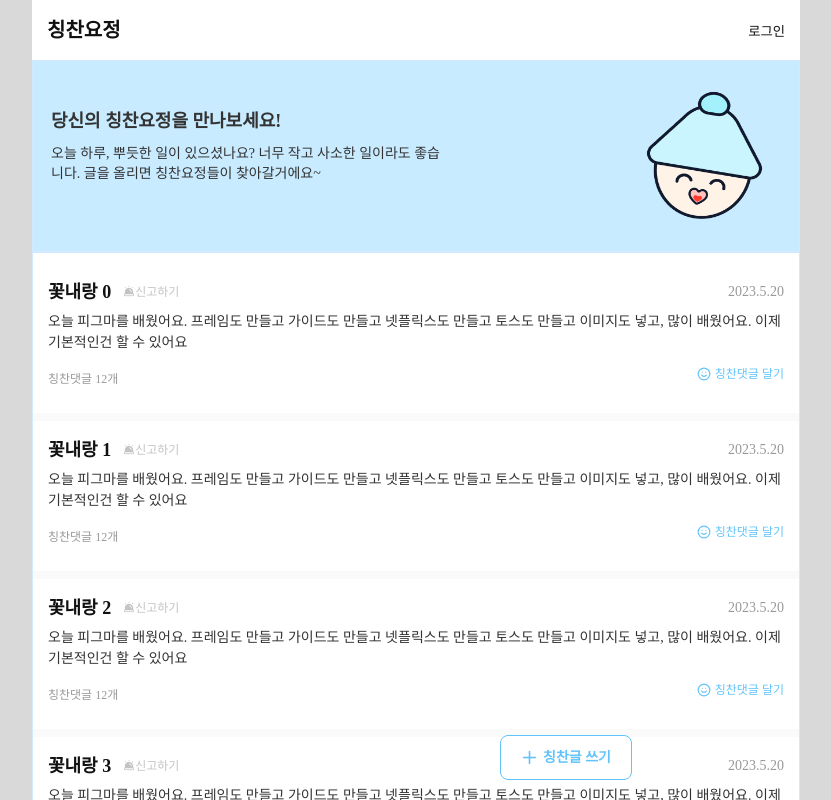
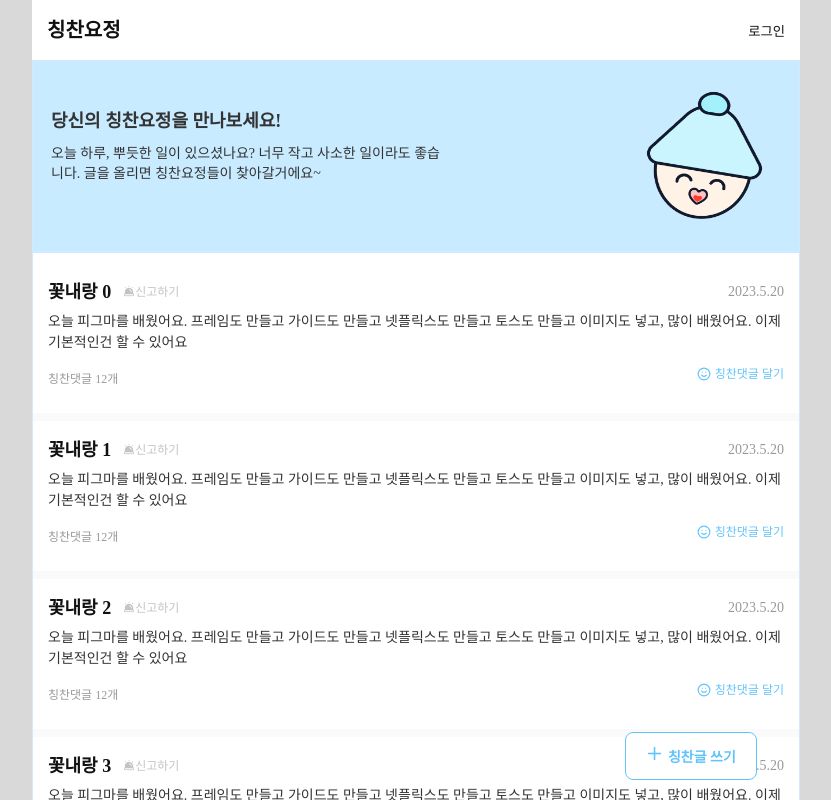
Before and after one commit to chchyj-project/chchyj-front, a React (Vite) app: page /home in a window 1280 px wide. Shown: the top 800 px of the page, without its empty margins (224-1055 px from the left). Built offline with nearby package versions, Linux system fonts and the light colour scheme.

Commit message:
[feat]: 칭찬요정 리스트 페이지 정렬 및 랜딩 섹션 여백 조절

```diff
--- a/src/pages/Home.tsx
+++ b/src/pages/Home.tsx
@@ -75,9 +75,14 @@ const PlusIcon = styled.img`
 const ButtonWrapper = styled.div`
   position: fixed;
   bottom: 20px;
-  left: 300px;
-  right: 0;
   z-index: 100;
+  display: flex;
+  justify-content: flex-end;
+  max-width: 784px;
+  width: 100%;
+  margin: 0 auto;
+  left: 50%;
+  transform: translateX(-50%);
 `;
 
 const FloatingButton = styled.button`
@@ -87,12 +92,8 @@ const FloatingButton = styled.button`
   font-size: 14px;
   font-weight: 700;
   line-height: 19px;
-  margin: 0 auto;
-
+  margin-right: 4vw;
   border: 1px solid ${styleToken.color.secondary};
-  display: flex;
-  align-items: center;
-  justify-content: center;
   border-radius: 8px;
   cursor: pointer;
   transition: background-color 0.3s ease;
```
